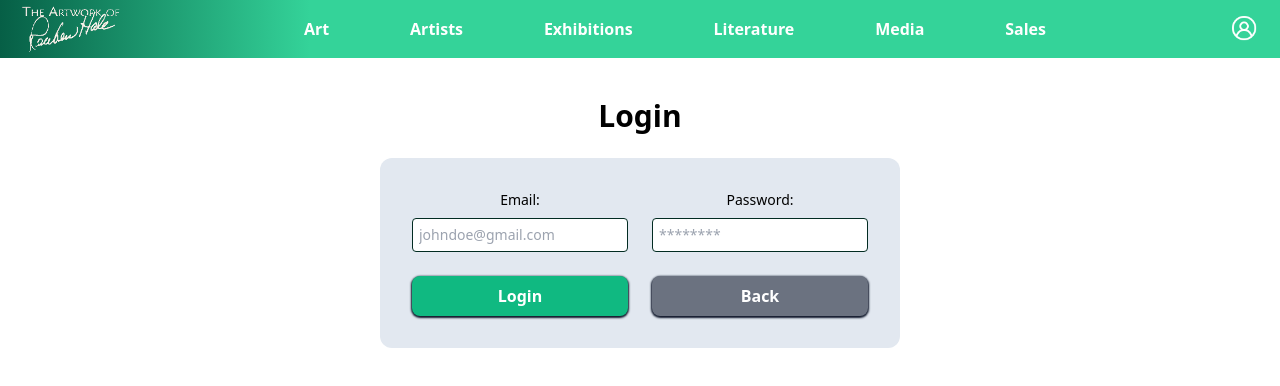
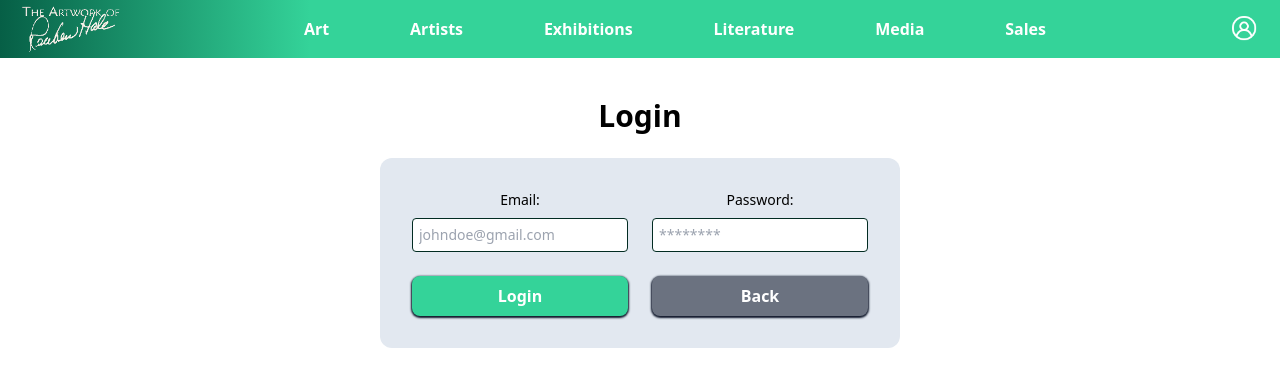
Before and after one commit to WebWarriors-UNF-CIS/rhams-old, a Next.js app: page /login in a window 1280 px wide. Shown: the top 386 px of the page. Built offline with nearby package versions, Linux system fonts and the light colour scheme; what remult would draw is missing.

Commit message:
green button stuff

```diff
--- a/src/app/components/card-artist.tsx
+++ b/src/app/components/card-artist.tsx
@@ -21,6 +21,9 @@ const ArtistCard: React.FC<ArtistCardProps> = ({ artist }) =>
         <div className="card" onClick={() => router.push('./view')}>
             <h3>{artist.firstName}</h3>
             <h3>{artist.lastName}</h3>
+            <button className="btn-green mx-4 w-20">
+                Edit
+            </button>
         </div>
     );
 };
--- a/src/app/globals.css
+++ b/src/app/globals.css
@@ -48,7 +48,7 @@
   }
   .btn-green
   {
-    @apply bg-emerald-500 dark:bg-emerald-600 hover:bg-emerald-600 dark:hover:bg-emerald-700
+    @apply bg-emerald-400 dark:bg-emerald-600 hover:bg-emerald-600 dark:hover:bg-emerald-700
   }
   .btn-gray
   {
```
